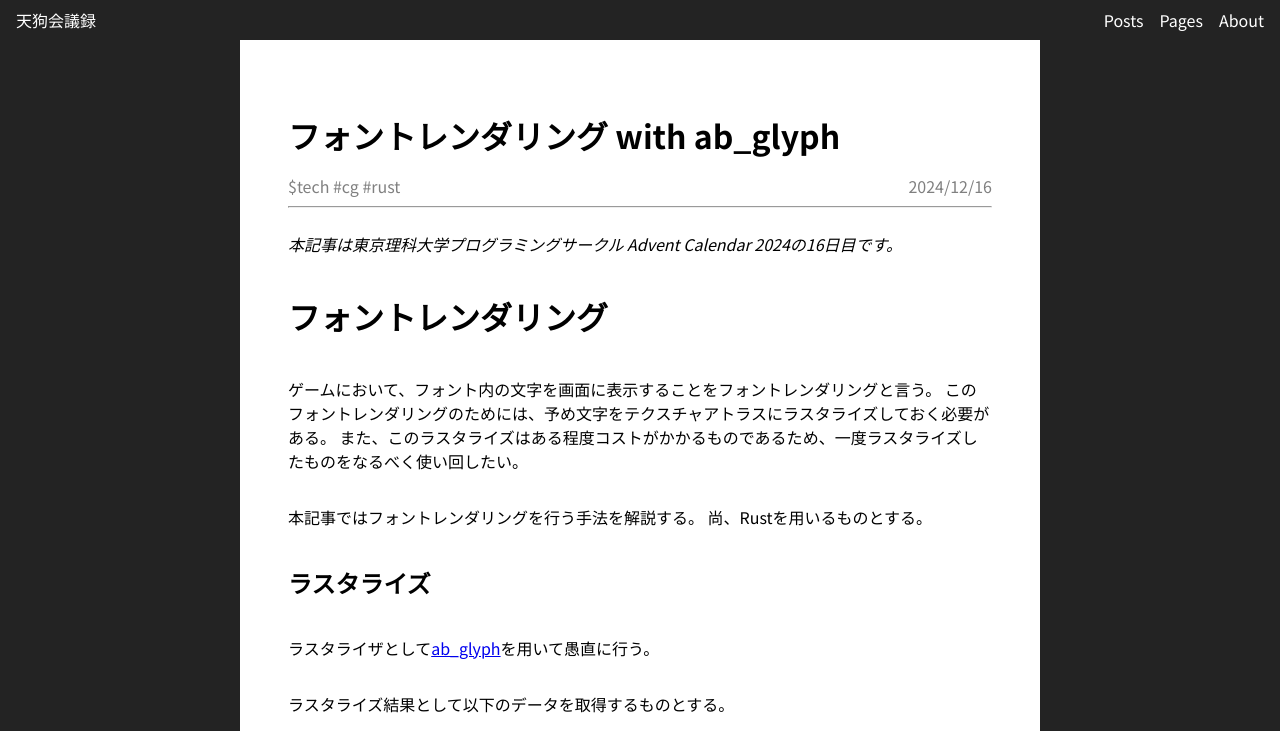
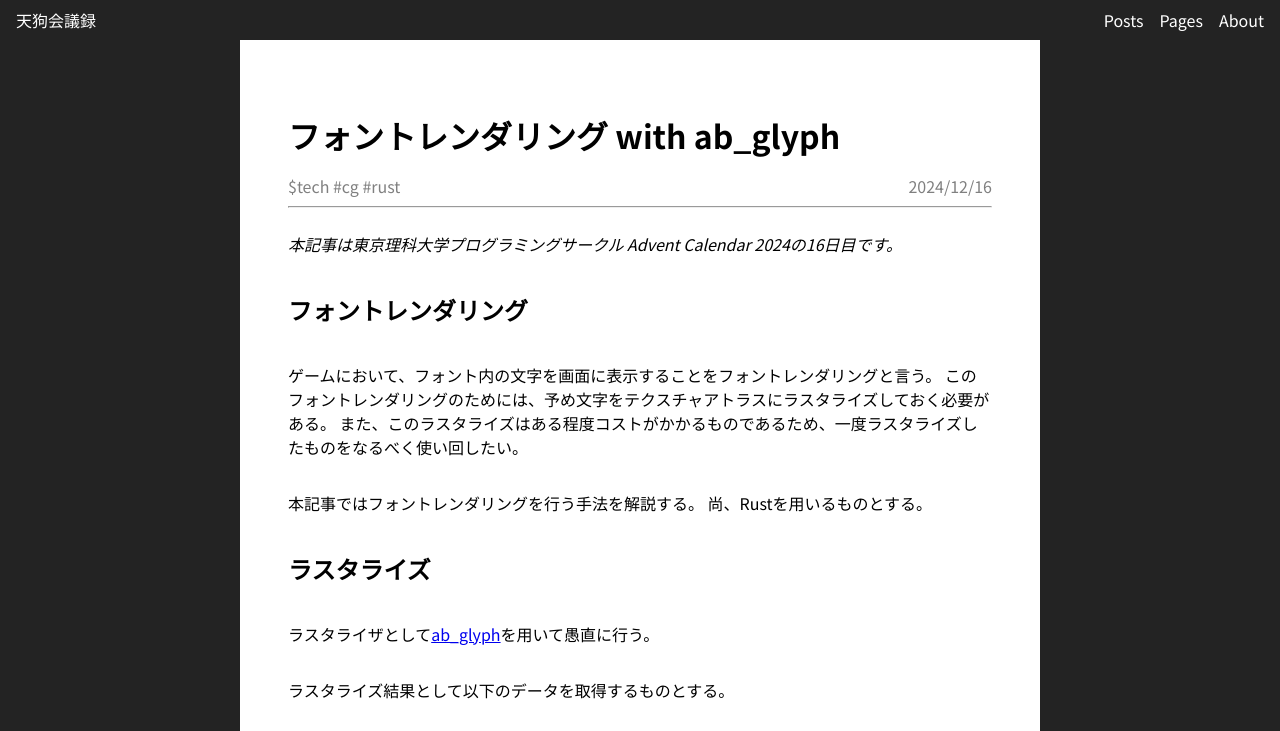
Before and after one commit to Tengu712/Tengu712.github.io, an Astro site: page /posts/font-rendering in a window 1280 px wide. Shown: the top 731 px of the page. Built offline with nearby package versions, Linux system fonts and the light colour scheme; Astro itself is replaced by a stand-in of ours; some packages are replaced by stand-ins of ours.

Commit message:
fix: Hタグを修正

```diff
--- a/src/pages/posts/font-rendering.mdx
+++ b/src/pages/posts/font-rendering.mdx
@@ -8,7 +8,7 @@ date: "2024/12/16"
 
 _本記事は東京理科大学プログラミングサークル Advent Calendar 2024の16日目です。_
 
-# フォントレンダリング
+## フォントレンダリング
 
 ゲームにおいて、フォント内の文字を画面に表示することをフォントレンダリングと言う。
 このフォントレンダリングのためには、予め文字をテクスチャアトラスにラスタライズしておく必要がある。
```
